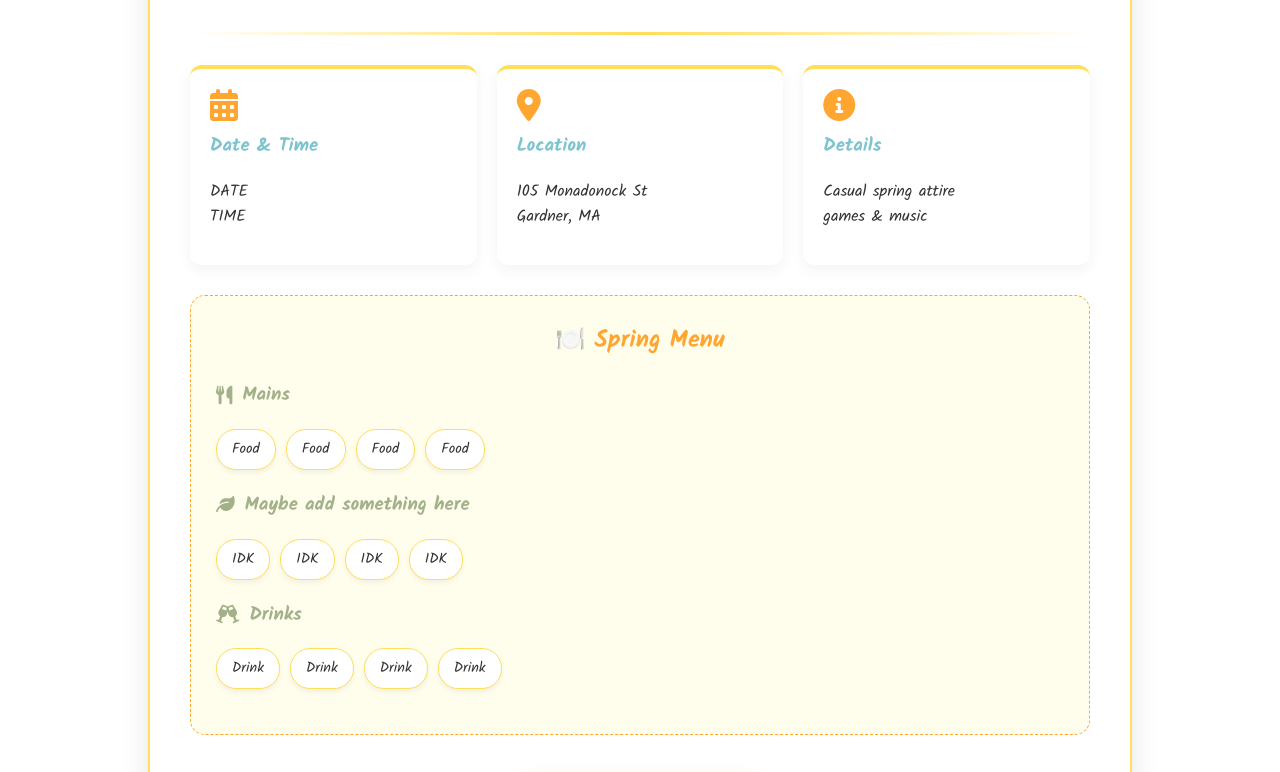
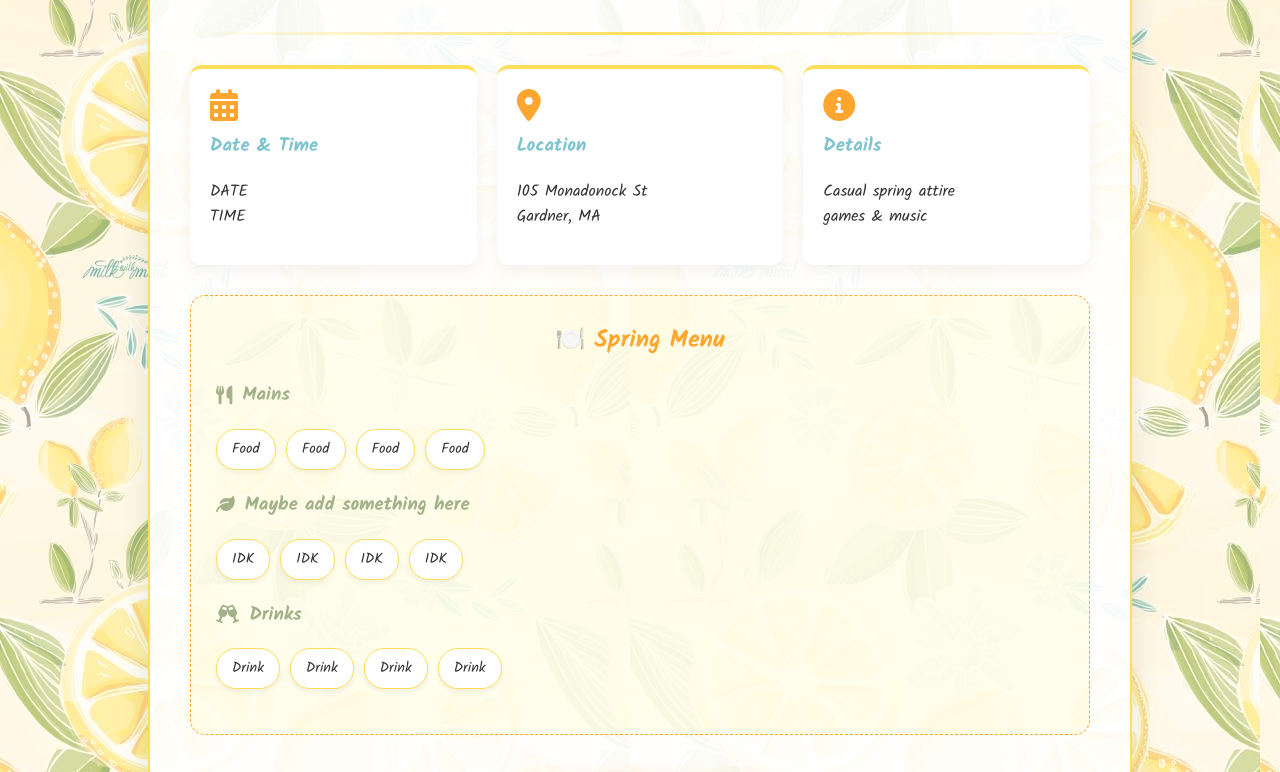
Before and after one commit to Ari-Cuevas/Cha-Ari, a plain HTML site: page index.html in a window 1280 px wide. Shown: the part 312-1084 px from the top of the page. Drawn offline with Linux system fonts and the light colour scheme.

Commit message:
Update index.html

```diff
--- a/index.html
+++ b/index.html
@@ -20,7 +20,7 @@
         body {
             margin: 10;
             padding: 10;
-            background-image: url(Pictures/IMG_1240.JPG);
+            background-image: url(Chari/Pictures/IMG_1240.JPG);
             color: #333;
             overflow-x: hidden;
         }
```
